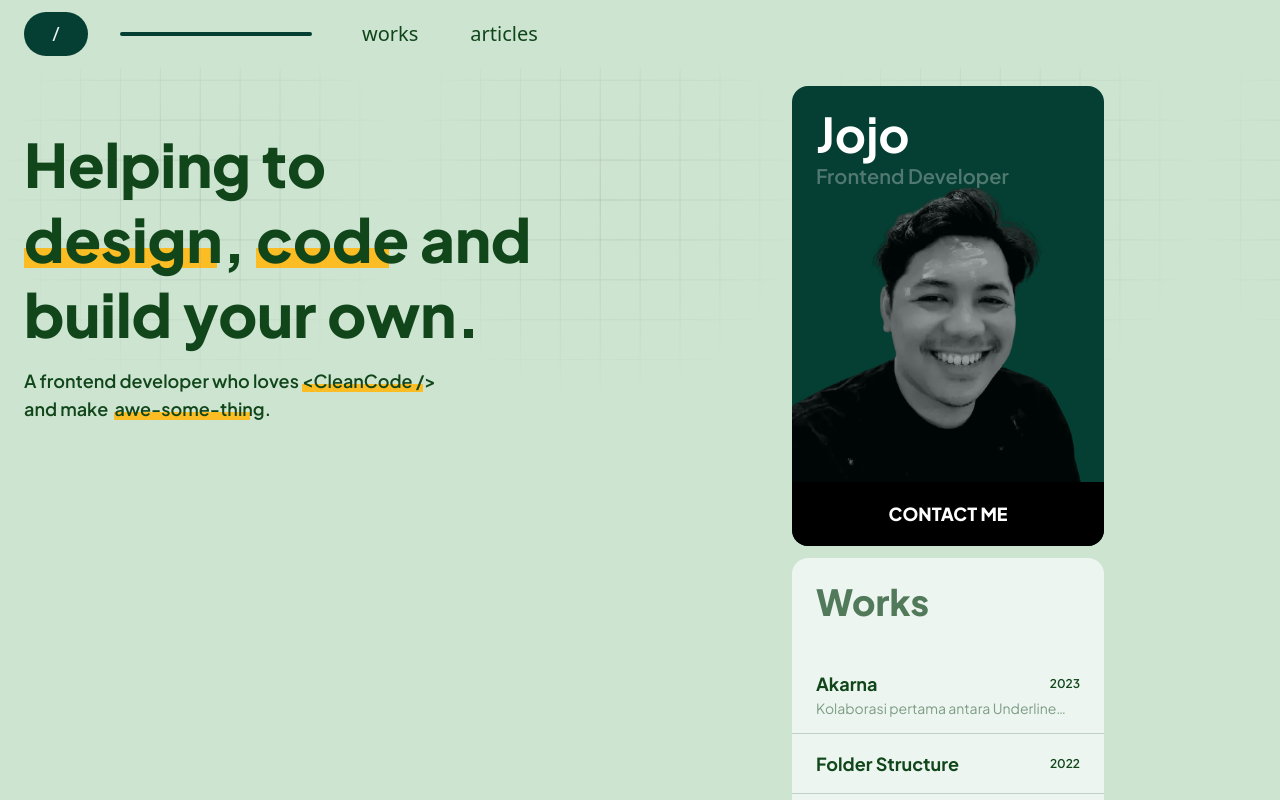
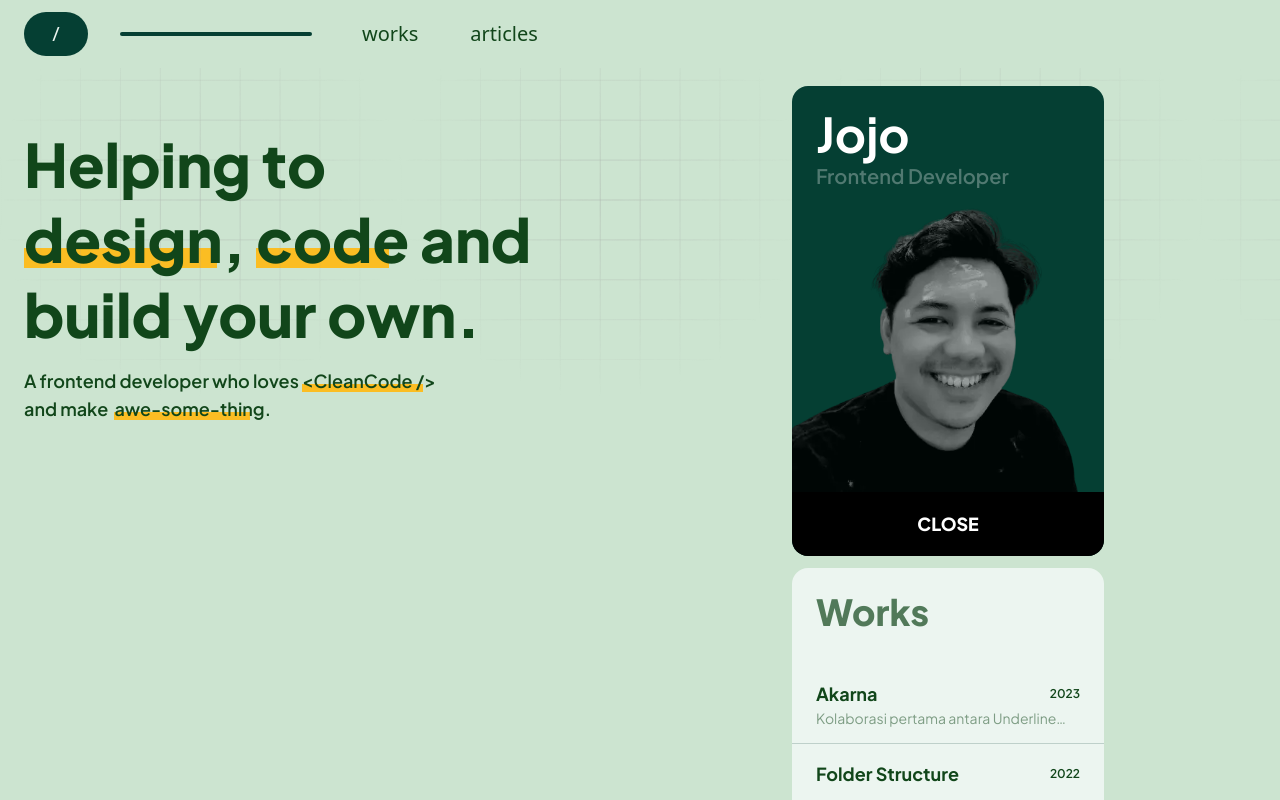
Before and after one commit to code7070/hi-jojo, a Next.js app: page / in a window 1280 px wide. Shown: the top 800 px of the page. Built offline with nearby package versions, Linux system fonts and the light colour scheme.

Commit message:
add info profile

```diff
--- a/src/sections/homepage/card-profile.js
+++ b/src/sections/homepage/card-profile.js
@@ -1,13 +1,29 @@
 import Image from "next/image";
 import style from "@styles/home.module.scss";
+import { FontAwesomeIcon } from "@fortawesome/react-fontawesome";
+import { faFilePdf } from "@fortawesome/free-solid-svg-icons";
 
-const Frontside = ({ onClick }) => (
+const ToggleView = ({ onClick, flip }) => (
+  <div className={style.ctaWrapper}>
+    <button className={style.cta} onClick={onClick}>
+      {flip ? "Contact Me" : "Close"}
+    </button>
+  </div>
+);
+
+const Frontside = ({ onClick, flip }) => (
+  <div
+    className={`${style.homeCard} ${style.left} ${style.profile}`}
+    id="homeCardProfile"
+  >
     <div className="h-full">
       <div className="absolute left-0 top-0 w-full p-6 text-white">
         <h3 className="text-5xl font-bold mb-1">Jojo</h3>
-      <div className="text-xl font-semibold opacity-30">Frontend Developer</div>
+        <div className="text-xl font-semibold opacity-30">
+          Frontend Developer
         </div>
-    <div className="absolute left-0 bottom-[48px] w-full opacity-90 [&>img]:w-full">
+      </div>
+      <div className="absolute left-0 bottom-[36px] w-full opacity-90 [&>img]:w-full">
         <Image
           alt="Jojo"
           src="/profile/profile-bw.webp"
@@ -16,37 +32,41 @@ const Frontside = ({ onClick }) => (
           priority
         />
       </div>
-    <div className={style.ctaWrapper}>
-      <button className={style.cta} onClick={onClick}>
-        Contact Me
-      </button>
+      <ToggleView onClick={onClick} flip={flip} />
     </div>
   </div>
 );
 
-const Backside = ({ onClick }) => (
+const Backside = ({ onClick, flip }) => (
   <div className={`${style.homeCard} bg-secondary h-full`}>
-    <div className="bg-secondary">Hehehehe</div>
-    <div className={style.ctaWrapper}>
-      <button type="button" className={style.cta} onClick={onClick}>
-        Close
+    <div className="relative p-8">
+      <div className="font-extrabold text-2xl mb-8">Jojo</div>
+      <ul className="mb-12 block [&>li]:block [&>li]:mb-2 [&>li]:ml-2 [&>li]:font-medium [&>li]:text-lg">
+        <li>Frontend Developer</li>
+        <li>4 years experience</li>
+        <li>Familiarly with JS library & framework</li>
+        <li>Wiling to work remotely</li>
+      </ul>
+      <button
+        type="button"
+        className="btn btn-primary btn-ghost flex-1 w-full gap-4 font-bold"
+      >
+        <FontAwesomeIcon icon={faFilePdf} size="xl" />
+        <div>See My CV</div>
       </button>
     </div>
+    <ToggleView onClick={onClick} flip={flip} />
   </div>
 );
 
 export default function CardProfile({ toggleFlip, flip }) {
-  const fullClass = `${style.homeCard} ${style.left} ${style.profile}`;
-
   return (
     <div className={`${style.profileSection} ${flip ? style.flip : ""}`}>
       <div className={style.front}>
-        <div className={fullClass} id="homeCardProfile">
-          <Frontside onClick={toggleFlip} />
-        </div>
+        <Frontside onClick={toggleFlip} flip={flip} />
       </div>
       <div className={style.back}>
-        <Backside onClick={toggleFlip} />
+        <Backside onClick={toggleFlip} flip={flip} />
       </div>
     </div>
   );
--- a/src/styles/home.module.scss
+++ b/src/styles/home.module.scss
@@ -94,7 +94,7 @@
 }
 
 .profileSection {
-  @apply relative w-full transition-all duration-300 h-[460px] xl:-mt-10 mb-3;
+  @apply relative w-full transition-all duration-300 h-[470px] xl:-mt-10 mb-3;
   transform-style: preserve-3d;
 
   .front,
```
Lines whose indentation alone changed are shown as unchanged.
